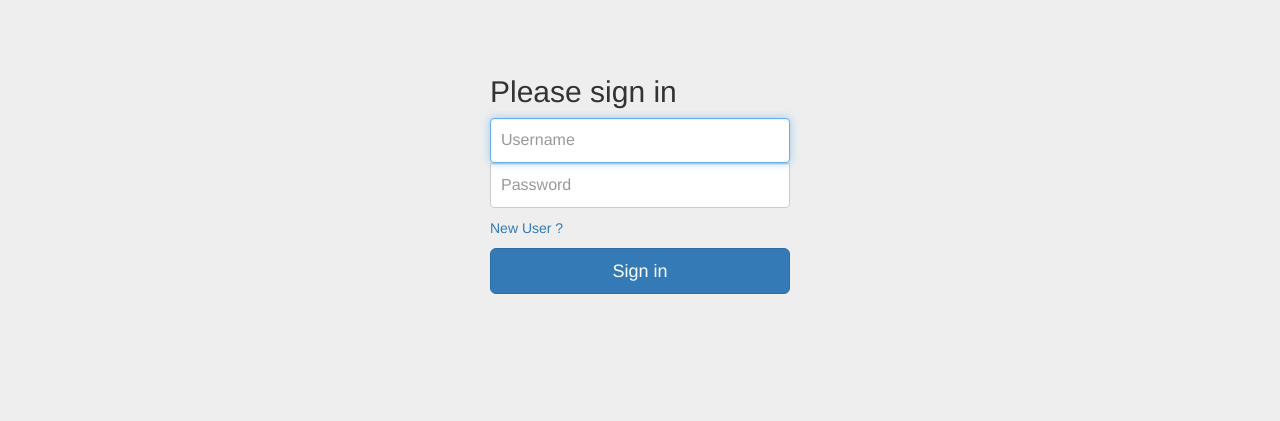
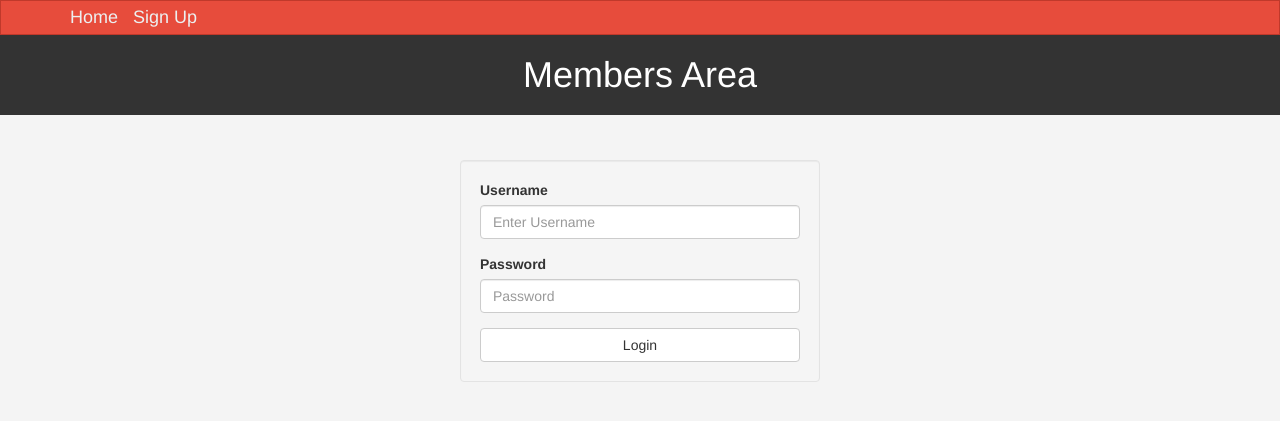
Before and after one commit to h4rsh1t/cms, a PHP site: page / in a window 1280 px wide. Shown: the top 421 px of the page. Run offline with PHP 8.4, Linux system fonts and the light colour scheme; some libraries are stand-ins or nearby versions.

Commit message:
Adding new UI now index page complete

```diff
--- a/index.php
+++ b/index.php
@@ -1,41 +1,54 @@
-<html>
-<head>
-    <title>
-        Welcome
-    </title>
+<html lang="en">
+  <head>
+    <meta charset="utf-8">
+    <meta http-equiv="X-UA-Compatible" content="IE=edge">
+    <meta name="viewport" content="width=device-width, initial-scale=1">
+    <title>Members Area | Account Login</title>
+    <!-- Bootstrap core CSS -->
+    <link href="admin/css/bootstrap.min.css" rel="stylesheet">
+    <link href="admin/css/style.css" rel="stylesheet">
+    <script src="http://cdn.ckeditor.com/4.6.1/standard/ckeditor.js"></script>
+  </head>
+  <body>
 
-    <link rel="stylesheet" href="css/bootstrap.min.css">
-    <link rel="stylesheet" href="css/style.css">
-    <script src="js/jquery-2.2.4.min.js"></script>
-    <script src="js/bootstrap.min.js"></script>
-    <style>
-        .modal-header, h4, .close {
-            background-color: #5cb85c;
-            color:white !important;
-            text-align: center;
-            font-size: 30px;
-        }
-        .modal-footer {
-            background-color: #f9f9f9;
-        }
-    </style>
+    <nav class="navbar navbar-default">
+      <div class="container">
+        <div class="navbar-header">
+          <a class="navbar-brand" href="index.php">Home</a>
+          <a class="navbar-brand" data-toggle="modal" href="#signUpModal">Sign Up</a>
+        </div>
+      </div>
+    </nav>
 
+    <header id="header">
+      <div class="container">
+        <div class="row">
+          <div class="col-md-12">
+            <h1 class="text-center"> Members Area</h1>
+          </div>
+        </div>
+      </div>
+    </header>
 
-</head>
-<body>
-<div class="container">
-
-    <form class="form-signin" method="post" action="login.php">
-        <h2 class="form-signin-heading">Please sign in</h2>
-        <label for="inputEmail" class="sr-only">Email address</label>
-        <input type="text" name="inputEmail" class="form-control" placeholder="Username" required autofocus>
-        <label for="inputPassword" class="sr-only">Password</label>
-        <input type="password" name="inputPassword" class="form-control" placeholder="Password" required>
-        <div class="checkbox">
-            <a data-toggle="modal" href="#signUpModal">New User ?</a>
+    <section id="main">
+      <div class="container">
+        <div class="row">
+          <div class="col-md-4 col-md-offset-4">
+            <form id="login" action="login.php" method="post" class="well">
+                  <div class="form-group">
+                    <label>Username</label>
+                    <input type="text" class="form-control" name="inputEmail" placeholder="Enter Username">
+                  </div>
+                  <div class="form-group">
+                    <label>Password</label>
+                    <input type="password" class="form-control" name="inputPassword" placeholder="Password">
+                  </div>
+                  <button type="submit" class="btn btn-default btn-block" name="login">Login</button>
+              </form>
+          </div>
         </div>
-        <button class="btn btn-lg btn-primary btn-block" type="submit">Sign in</button>
-    </form>
+      </div>
+    </section>
     <div class="modal fade" id="signUpModal" role="dialog">
         <div class="modal-dialog">
             <div class="modal-content">
@@ -87,6 +100,12 @@
             </div>
         </div>
     </div>
-</div>
-</body>
+
+  <script>
+     CKEDITOR.replace( 'editor1' );
+ </script>
+
+    <script src="https://ajax.googleapis.com/ajax/libs/jquery/1.12.4/jquery.min.js"></script>
+    <script src="js/bootstrap.min.js"></script>
+  </body>
 </html>
```
